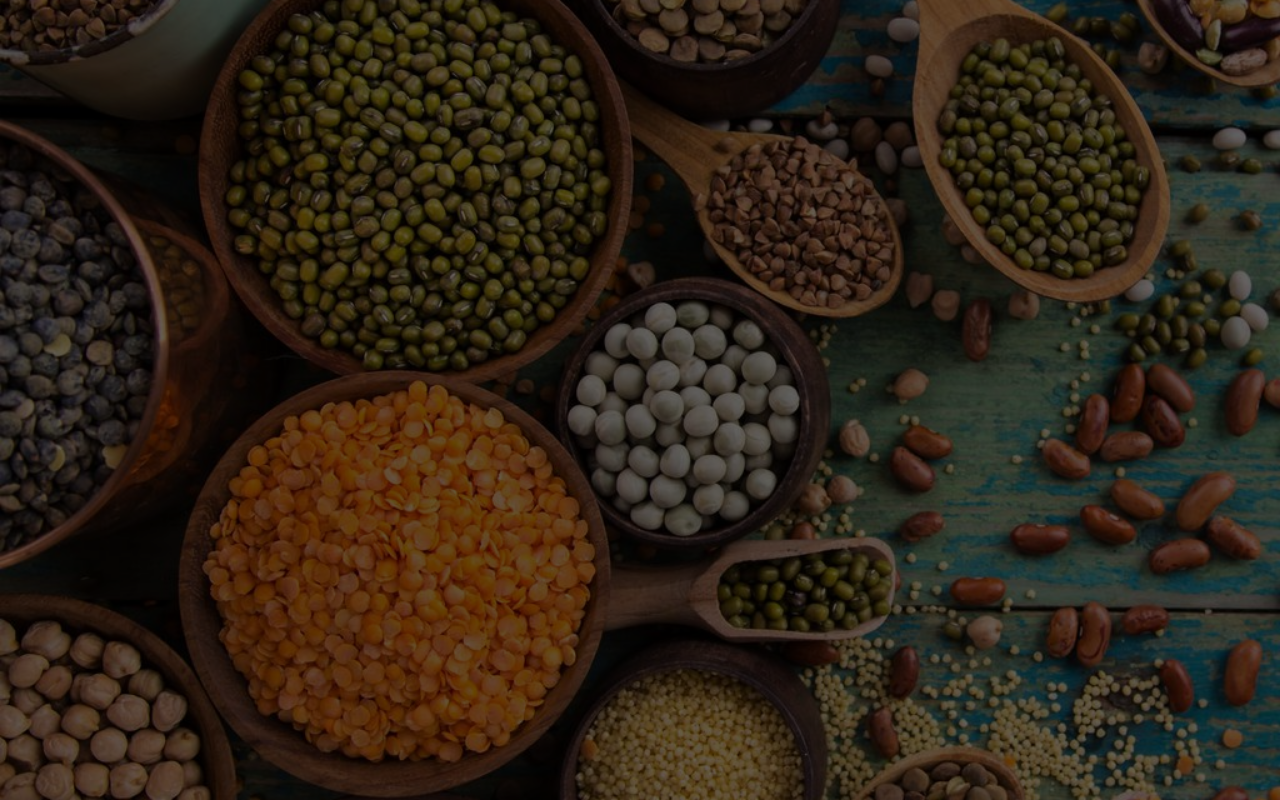
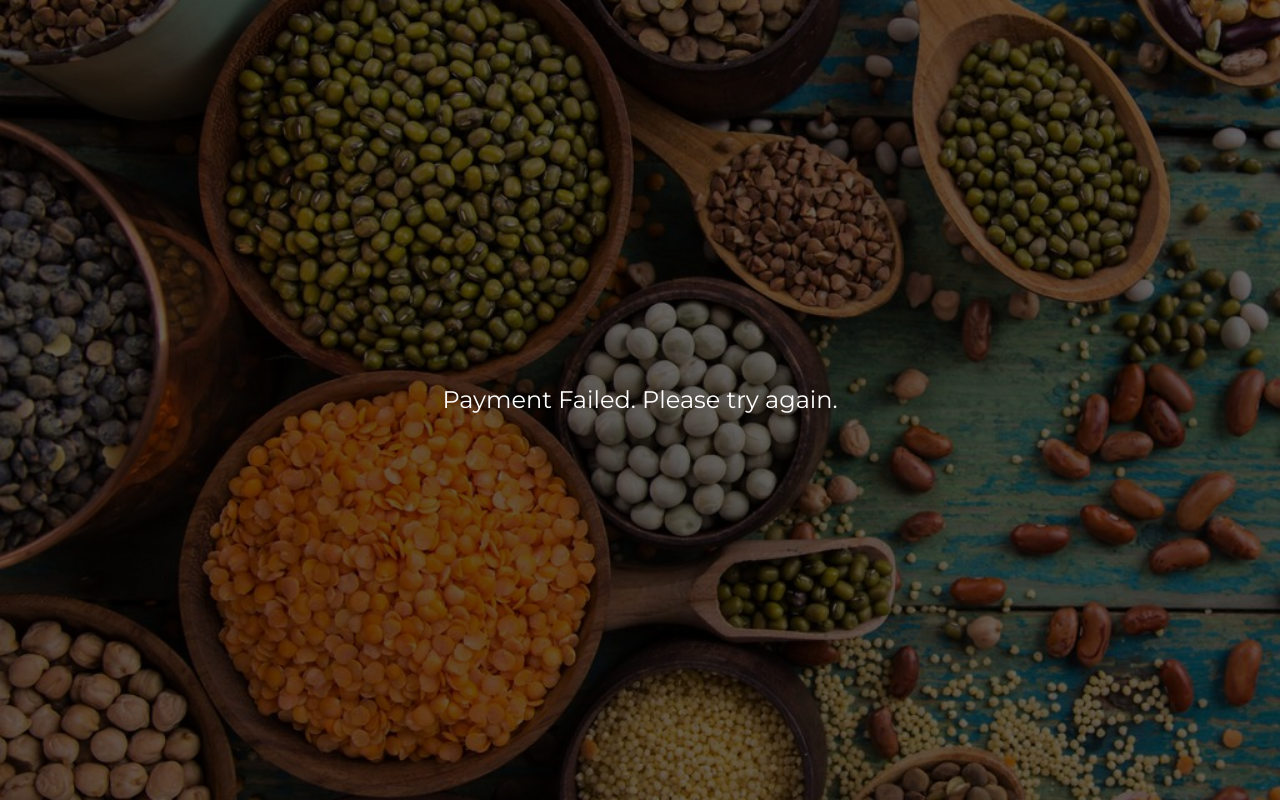
Before and after one commit to itsabhi-at/ipga-frontend, a Next.js app: page /failure in a window 1280 px wide. Built offline with nearby package versions, Linux system fonts and the light colour scheme.

Commit message:
minor change

```diff
--- a/src/app/failure/page.js
+++ b/src/app/failure/page.js
@@ -8,7 +8,7 @@ const Failure = () => {
   }, []);
 
   return (
-    <div className="flex items-center justify-center min-h-screen w-full text-white text-2xl">
+    <div className="flex items-center justify-center min-h-screen w-full text-white text-2xl relative z-30">
       Payment Failed. Please try again.
     </div>
   );
--- a/src/app/success/page.js
+++ b/src/app/success/page.js
@@ -8,7 +8,7 @@ const Success = () => {
   }, []);
 
   return (
-    <div className="flex items-center justify-center min-h-screen w-full text-white text-2xl">
+    <div className="flex items-center justify-center min-h-screen w-full text-white text-2xl relative z-30">
       Payment Successful!
     </div>
   );
```
